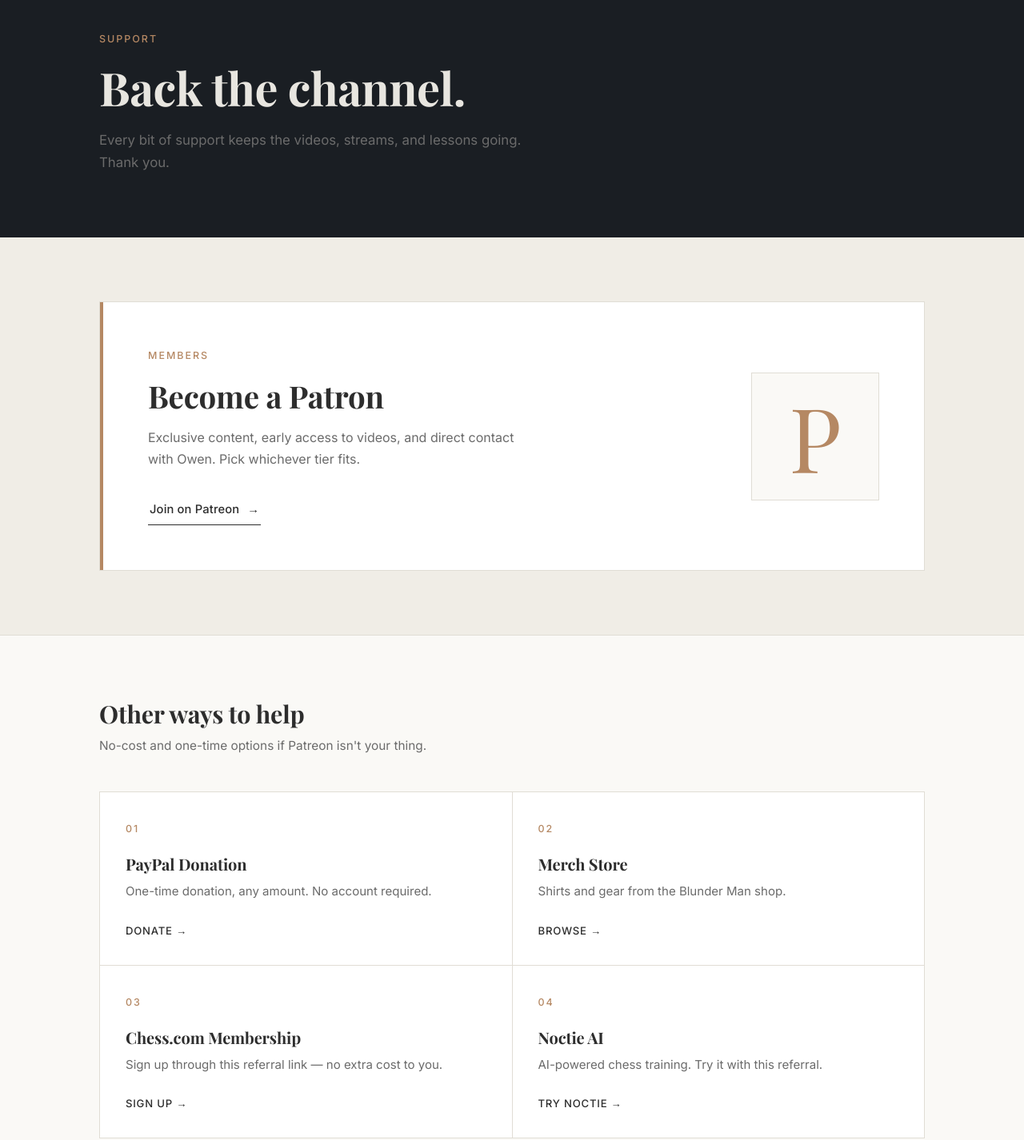
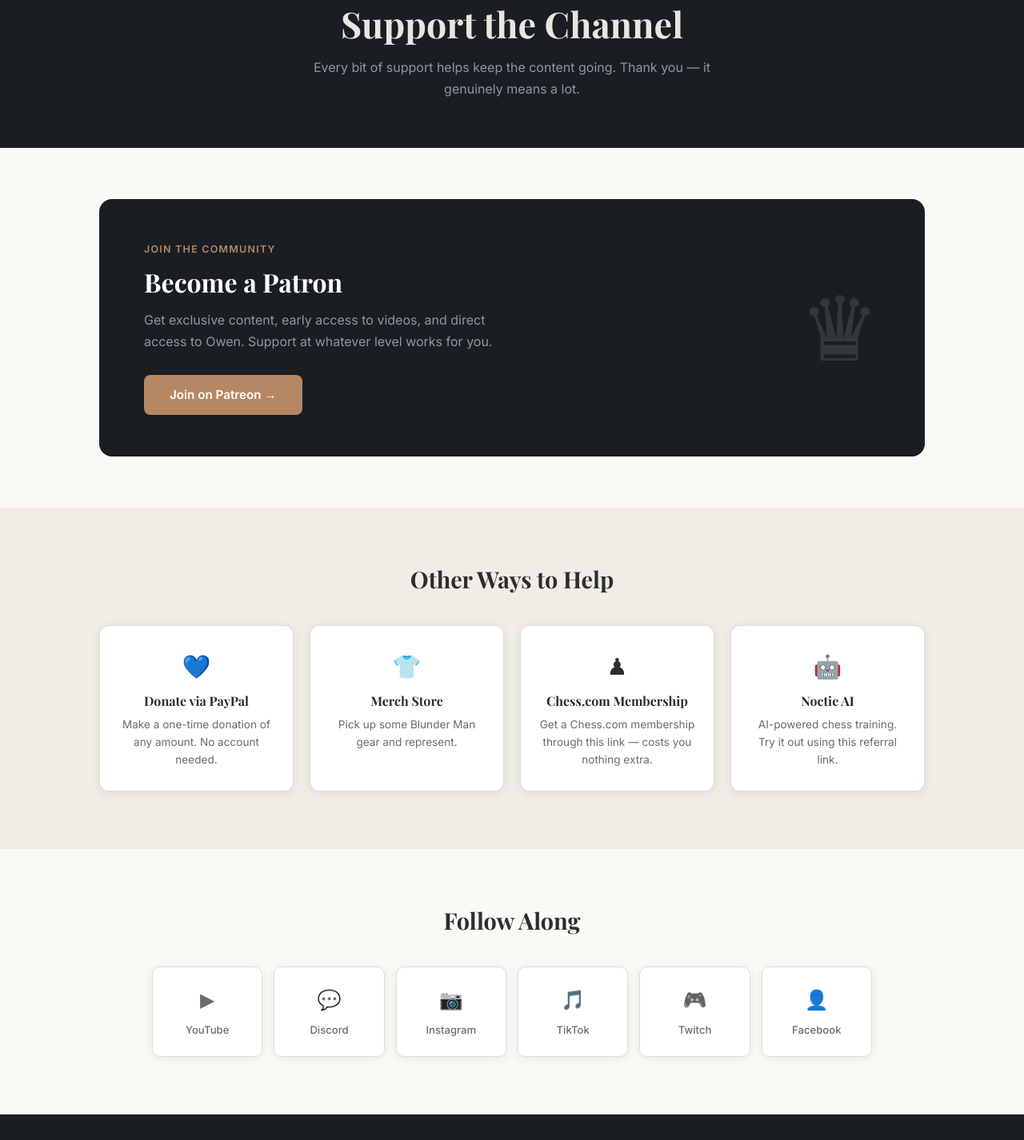
Before and after one commit to EthanBlake417/Owen-Chess-Website, an Astro site: page /support in a window 1280 px wide. Shown: the part 126-1552 px from the top of the page at 80% size. Built offline with nearby package versions, Linux system fonts and the light colour scheme; Astro itself is replaced by a stand-in of ours.

Commit message:
some changes

```diff
--- a/src/pages/support.astro
+++ b/src/pages/support.astro
@@ -6,9 +6,8 @@
 
   <section class="page-header">
     <div class="container">
-      <p class="eyebrow">Support</p>
-      <h1>Back the channel.</h1>
-      <p class="lede">Every bit of support keeps the videos, streams, and lessons going. Thank you.</p>
+      <h1>Support the Channel</h1>
+      <p>Every bit of support helps keep the content going. Thank you — it genuinely means a lot.</p>
     </div>
   </section>
 
@@ -17,16 +16,14 @@
     <div class="container">
       <div class="patreon-card">
         <div class="patreon-text">
-          <p class="label">Members</p>
+          <p class="label">Join the Community</p>
           <h2>Become a Patron</h2>
-          <p>Exclusive content, early access to videos, and direct contact with Owen. Pick whichever tier fits.</p>
+          <p>Get exclusive content, early access to videos, and direct access to Owen. Support at whatever level works for you.</p>
           <a href="https://patreon.com/BlunderMan" target="_blank" rel="noopener" class="btn-patreon">
-            Join on Patreon <span aria-hidden="true">→</span>
+            Join on Patreon →
           </a>
         </div>
-        <div class="patreon-aside">
-          <span class="patreon-mark">P</span>
-        </div>
+        <div class="patreon-icon">♛</div>
       </div>
     </div>
   </section>
@@ -34,38 +31,31 @@
   <!-- Support Grid -->
   <section class="support-grid-section">
     <div class="container">
-      <div class="section-head">
-        <h2>Other ways to help</h2>
-        <p>No-cost and one-time options if Patreon isn't your thing.</p>
-      </div>
+      <h2>Other Ways to Help</h2>
       <div class="support-grid">
 
         <a href="https://paypal.com/ncp/payment/YM3PF6FPDC26G" target="_blank" rel="noopener" class="s-card">
-          <span class="s-num">01</span>
-          <h3>PayPal Donation</h3>
-          <p>One-time donation, any amount. No account required.</p>
-          <span class="s-cta">Donate</span>
+          <div class="s-icon">💙</div>
+          <h3>Donate via PayPal</h3>
+          <p>Make a one-time donation of any amount. No account needed.</p>
         </a>
 
         <a href="https://blunder-man.myspreadshop.com" target="_blank" rel="noopener" class="s-card">
-          <span class="s-num">02</span>
+          <div class="s-icon">👕</div>
           <h3>Merch Store</h3>
-          <p>Shirts and gear from the Blunder Man shop.</p>
-          <span class="s-cta">Browse</span>
+          <p>Pick up some Blunder Man gear and represent.</p>
         </a>
 
         <a href="https://chess.com/membership?ref_id=324248631" target="_blank" rel="noopener" class="s-card">
-          <span class="s-num">03</span>
+          <div class="s-icon">♟</div>
           <h3>Chess.com Membership</h3>
-          <p>Sign up through this referral link — no extra cost to you.</p>
-          <span class="s-cta">Sign up</span>
+          <p>Get a Chess.com membership through this link — costs you nothing extra.</p>
         </a>
 
         <a href="https://go.noctie.ai/blunderman" target="_blank" rel="noopener" class="s-card">
-          <span class="s-num">04</span>
+          <div class="s-icon">🤖</div>
           <h3>Noctie AI</h3>
-          <p>AI-powered chess training. Try it with this referral.</p>
-          <span class="s-cta">Try Noctie</span>
+          <p>AI-powered chess training. Try it out using this referral link.</p>
         </a>
 
       </div>
@@ -75,18 +65,33 @@
   <!-- Social Links -->
   <section class="socials-section">
     <div class="container">
-      <div class="section-head">
-        <h2>Follow along</h2>
-        <p>Find me wherever you spend your time.</p>
+      <h2>Follow Along</h2>
+      <div class="socials-grid">
+        <a href="https://www.youtube.com/@Blunder_Man" target="_blank" rel="noopener" class="social-card">
+          <span class="s-icon">▶</span>
+          <span>YouTube</span>
+        </a>
+        <a href="https://discord.gg/U5sMBn3Wq5" target="_blank" rel="noopener" class="social-card">
+          <span class="s-icon">💬</span>
+          <span>Discord</span>
+        </a>
+        <a href="https://instagram.com/blunderman_yt" target="_blank" rel="noopener" class="social-card">
+          <span class="s-icon">📷</span>
+          <span>Instagram</span>
+        </a>
+        <a href="https://tiktok.com/@blunderman_yt" target="_blank" rel="noopener" class="social-card">
+          <span class="s-icon">🎵</span>
+          <span>TikTok</span>
+        </a>
+        <a href="https://twitch.tv/blundermanyt" target="_blank" rel="noopener" class="social-card">
+          <span class="s-icon">🎮</span>
+          <span>Twitch</span>
+        </a>
+        <a href="https://facebook.com/profile.php?id=61579270563658" target="_blank" rel="noopener" class="social-card">
+          <span class="s-icon">👤</span>
+          <span>Facebook</span>
+        </a>
       </div>
-      <ul class="socials-list">
-        <li><a href="https://www.youtube.com/@Blunder_Man" target="_blank" rel="noopener"><span class="s-emoji" aria-hidden="true">📺</span><span class="s-label">YouTube</span><span class="s-arrow" aria-hidden="true">↗</span></a></li>
-        <li><a href="https://discord.gg/U5sMBn3Wq5" target="_blank" rel="noopener"><span class="s-emoji" aria-hidden="true">💬</span><span class="s-label">Discord</span><span class="s-arrow" aria-hidden="true">↗</span></a></li>
-        <li><a href="https://twitch.tv/blundermanyt" target="_blank" rel="noopener"><span class="s-emoji" aria-hidden="true">🎮</span><span class="s-label">Twitch</span><span class="s-arrow" aria-hidden="true">↗</span></a></li>
-        <li><a href="https://instagram.com/blunderman_yt" target="_blank" rel="noopener"><span class="s-emoji" aria-hidden="true">📷</span><span class="s-label">Instagram</span><span class="s-arrow" aria-hidden="true">↗</span></a></li>
-        <li><a href="https://tiktok.com/@blunderman_yt" target="_blank" rel="noopener"><span class="s-emoji" aria-hidden="true">🎵</span><span class="s-label">TikTok</span><span class="s-arrow" aria-hidden="true">↗</span></a></li>
-        <li><a href="https://facebook.com/profile.php?id=61579270563658" target="_blank" rel="noopener"><span class="s-emoji" aria-hidden="true">👤</span><span class="s-label">Facebook</span><span class="s-arrow" aria-hidden="true">↗</span></a></li>
-      </ul>
     </div>
   </section>
 
@@ -96,283 +101,195 @@
   .page-header {
     background: var(--bg-dark);
     color: var(--text-light);
-    padding: 96px 0 80px;
-  }
-
-  .page-header h1 { color: var(--text-light); }
-  .page-header .lede { color: #a8a298; }
-
-  .eyebrow {
-    font-size: 0.78rem;
-    text-transform: uppercase;
-    letter-spacing: 0.16em;
-    color: var(--accent);
-    margin-bottom: 16px;
-    font-weight: 500;
+    padding: 60px 0;
+    text-align: center;
   }
 
   .page-header h1 {
-    font-size: clamp(2.4rem, 5vw, 3.6rem);
-    margin-bottom: 18px;
-    letter-spacing: -0.01em;
+    font-size: clamp(2rem, 4vw, 2.8rem);
+    margin-bottom: 14px;
   }
 
-  .page-header .lede {
-    color: var(--text-muted);
-    font-size: 1.05rem;
-    max-width: 560px;
-    line-height: 1.65;
+  .page-header p {
+    color: #9095a0;
+    font-size: 1rem;
+    max-width: 500px;
+    margin: 0 auto;
+    line-height: 1.7;
   }
 
-  .section-head {
-    margin-bottom: 44px;
-    max-width: 560px;
-  }
-
-  .section-head h2 {
-    font-size: 1.9rem;
-    margin-bottom: 10px;
-    letter-spacing: -0.005em;
-  }
-
-  .section-head p {
-    color: var(--text-muted);
-    font-size: 0.96rem;
+  h2 {
+    font-size: 1.8rem;
+    text-align: center;
+    margin-bottom: 40px;
   }
 
   /* ── Patreon ── */
   .patreon-section {
-    padding: 80px 0;
-    background: var(--bg-soft);
-    border-bottom: 1px solid var(--border);
+    padding: 64px 0;
   }
 
   .patreon-card {
-    position: relative;
-    background: var(--bg-card);
-    border: 1px solid var(--border);
-    padding: 56px 56px 56px 60px;
-    display: grid;
-    grid-template-columns: 1fr auto;
+    background: var(--bg-dark);
+    border-radius: 16px;
+    padding: 52px 56px;
+    display: flex;
     align-items: center;
-    gap: 48px;
-    color: var(--text);
-    overflow: hidden;
-  }
-
-  .patreon-card::before {
-    content: "";
-    position: absolute;
-    top: 0;
-    left: 0;
-    bottom: 0;
-    width: 4px;
-    background: var(--accent);
+    justify-content: space-between;
+    gap: 40px;
+    color: var(--text-light);
   }
 
   .patreon-text .label {
     font-size: 0.78rem;
-    font-weight: 500;
-    letter-spacing: 0.16em;
+    font-weight: 600;
+    letter-spacing: 0.1em;
     text-transform: uppercase;
     color: var(--accent);
-    margin-bottom: 16px;
+    margin-bottom: 12px;
   }
 
   .patreon-text h2 {
-    font-size: 2.4rem;
-    margin-bottom: 16px;
-    color: var(--text);
-    font-family: var(--font-serif);
-    letter-spacing: -0.005em;
+    font-size: 2rem;
+    text-align: left;
+    margin-bottom: 14px;
+    color: #fff;
   }
 
   .patreon-text p {
-    color: var(--text-muted);
+    color: #9095a0;
     font-size: 1rem;
     line-height: 1.7;
     max-width: 460px;
-    margin-bottom: 32px;
+    margin-bottom: 28px;
   }
 
   .btn-patreon {
-    display: inline-flex;
-    align-items: center;
-    gap: 10px;
-    color: var(--text);
-    font-size: 0.92rem;
-    font-weight: 500;
-    letter-spacing: 0.01em;
-    border-bottom: 1px solid var(--text);
-    padding: 6px 2px;
-    transition: color 0.18s, border-color 0.18s;
+    display: inline-block;
+    background: var(--accent);
+    color: #fff;
+    padding: 13px 32px;
+    border-radius: 8px;
+    font-weight: 600;
+    font-size: 0.95rem;
+    transition: background 0.18s, transform 0.1s;
   }
 
   .btn-patreon:hover {
-    color: var(--accent);
-    border-color: var(--accent);
+    background: var(--accent-dark);
+    transform: translateY(-1px);
   }
 
-  .btn-patreon span {
-    transition: transform 0.18s ease;
-  }
-
-  .btn-patreon:hover span {
-    transform: translateX(3px);
-  }
-
-  .patreon-aside {
-    width: 160px;
-    height: 160px;
-    border: 1px solid var(--border);
-    display: flex;
-    align-items: center;
-    justify-content: center;
-    background: var(--bg);
-  }
-
-  .patreon-mark {
-    font-family: var(--font-serif);
+  .patreon-icon {
     font-size: 7rem;
-    line-height: 1;
-    color: var(--accent);
+    opacity: 0.12;
+    flex-shrink: 0;
   }
 
   /* ── Support Grid ── */
   .support-grid-section {
-    padding: 80px 0;
+    background: #f0ede6;
+    padding: 72px 0;
   }
 
   .support-grid {
     display: grid;
-    grid-template-columns: repeat(2, 1fr);
-    gap: 1px;
-    background: var(--border);
-    border: 1px solid var(--border);
+    grid-template-columns: repeat(4, 1fr);
+    gap: 20px;
   }
 
   .s-card {
-    background: var(--bg-card);
-    padding: 36px 32px 32px;
+    background: #fff;
+    border: 1px solid var(--border);
+    border-radius: 12px;
+    padding: 28px 22px;
+    text-align: center;
+    box-shadow: var(--shadow);
+    transition: box-shadow 0.2s, transform 0.2s;
     display: flex;
     flex-direction: column;
+    align-items: center;
     gap: 10px;
-    transition: background 0.2s;
   }
 
   .s-card:hover {
-    background: var(--bg);
+    box-shadow: var(--shadow-md);
+    transform: translateY(-3px);
+    border-color: var(--accent);
   }
 
-  .s-num {
-    font-size: 0.78rem;
-    font-weight: 500;
-    letter-spacing: 0.16em;
-    color: var(--accent);
-    margin-bottom: 12px;
+  .s-icon {
+    font-size: 1.8rem;
   }
 
   .s-card h3 {
-    font-size: 1.25rem;
+    font-size: 1rem;
     color: var(--text);
     margin: 0;
-    letter-spacing: -0.005em;
   }
 
   .s-card p {
-    font-size: 0.94rem;
+    font-size: 0.85rem;
     color: var(--text-muted);
-    line-height: 1.65;
+    line-height: 1.6;
     margin: 0;
-    flex: 1;
-  }
-
-  .s-cta {
-    margin-top: 16px;
-    font-size: 0.82rem;
-    font-weight: 500;
-    color: var(--text);
-    text-transform: uppercase;
-    letter-spacing: 0.06em;
-    position: relative;
-    align-self: flex-start;
-  }
-
-  .s-cta::after {
-    content: " →";
-    transition: margin 0.18s ease;
-  }
-
-  .s-card:hover .s-cta::after {
-    margin-left: 4px;
   }
 
   /* ── Socials ── */
   .socials-section {
-    padding: 80px 0 64px;
-    background: var(--bg-soft);
-    border-top: 1px solid var(--border);
+    padding: 72px 0;
   }
 
-  .socials-list {
-    list-style: none;
-    border-top: 1px solid var(--border);
+  .socials-grid {
+    display: grid;
+    grid-template-columns: repeat(6, 1fr);
+    gap: 14px;
+    max-width: 900px;
+    margin: 0 auto;
   }
 
-  .socials-list li {
-    border-bottom: 1px solid var(--border);
+  .social-card {
+    background: #fff;
+    border: 1px solid var(--border);
+    border-radius: 10px;
+    padding: 22px 12px;
+    text-align: center;
+    display: flex;
+    flex-direction: column;
+    align-items: center;
+    gap: 8px;
+    font-size: 0.82rem;
+    font-weight: 500;
+    color: var(--text-muted);
+    box-shadow: var(--shadow);
+    transition: all 0.2s;
   }
 
-  .socials-list a {
-    display: flex;
-    align-items: center;
-    gap: 18px;
-    padding: 22px 4px;
+  .social-card:hover {
+    border-color: var(--accent);
     color: var(--text);
-    transition: color 0.18s, padding 0.18s;
+    transform: translateY(-2px);
+    box-shadow: var(--shadow-md);
   }
 
-  .socials-list a:hover {
-    color: var(--accent);
-    padding-left: 12px;
-  }
-
-  .s-emoji {
-    font-size: 1.4rem;
-    width: 28px;
-    text-align: center;
-    flex-shrink: 0;
-  }
-
-  .s-label {
-    font-family: var(--font-serif);
-    font-size: 1.4rem;
-    flex: 1;
-  }
-
-  .s-arrow {
-    font-family: var(--font-sans);
-    font-size: 0.95rem;
-    color: var(--text-muted);
-    transition: color 0.18s, transform 0.18s ease;
-  }
-
-  .socials-list a:hover .s-arrow {
-    color: var(--accent);
-    transform: translate(3px, -3px);
+  .social-card .s-icon {
+    font-size: 1.5rem;
   }
 
   /* ── Responsive ── */
-  @media (max-width: 800px) {
-    .patreon-card {
-      grid-template-columns: 1fr;
-      padding: 44px 32px;
-      gap: 32px;
-    }
-    .patreon-text h2 { font-size: 2rem; }
-    .patreon-aside { width: 120px; height: 120px; }
-    .patreon-mark { font-size: 5rem; }
+  @media (max-width: 900px) {
+    .support-grid { grid-template-columns: repeat(2, 1fr); }
+    .socials-grid { grid-template-columns: repeat(3, 1fr); }
+    .patreon-card { flex-direction: column; padding: 36px 28px; }
+    .patreon-icon { display: none; }
+    .patreon-text h2 { text-align: center; }
+    .patreon-text p { margin: 0 auto 28px; text-align: center; }
+    .patreon-text .label { text-align: center; }
+    .patreon-text { display: flex; flex-direction: column; align-items: center; }
+  }
+
+  @media (max-width: 500px) {
     .support-grid { grid-template-columns: 1fr; }
-    .socials-list a { font-size: 1.2rem; }
+    .socials-grid { grid-template-columns: repeat(2, 1fr); }
   }
 </style>
```
